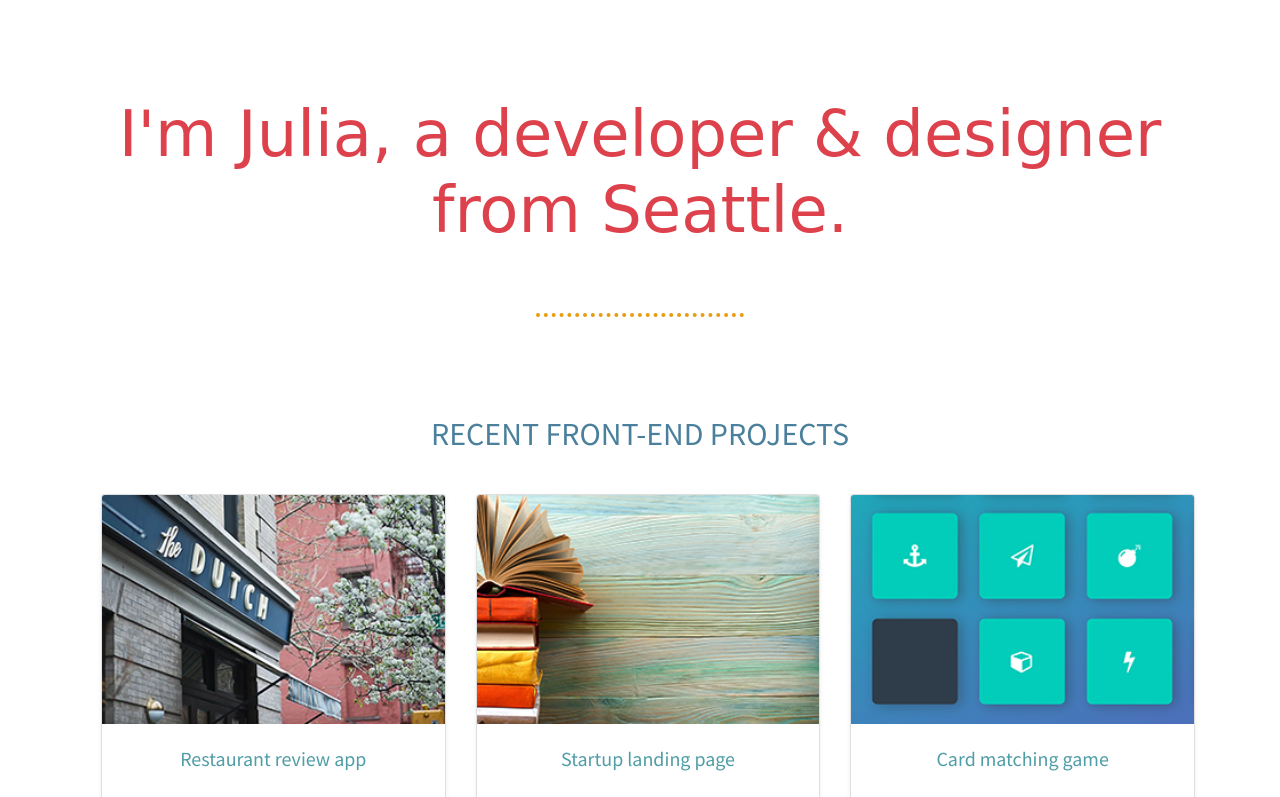
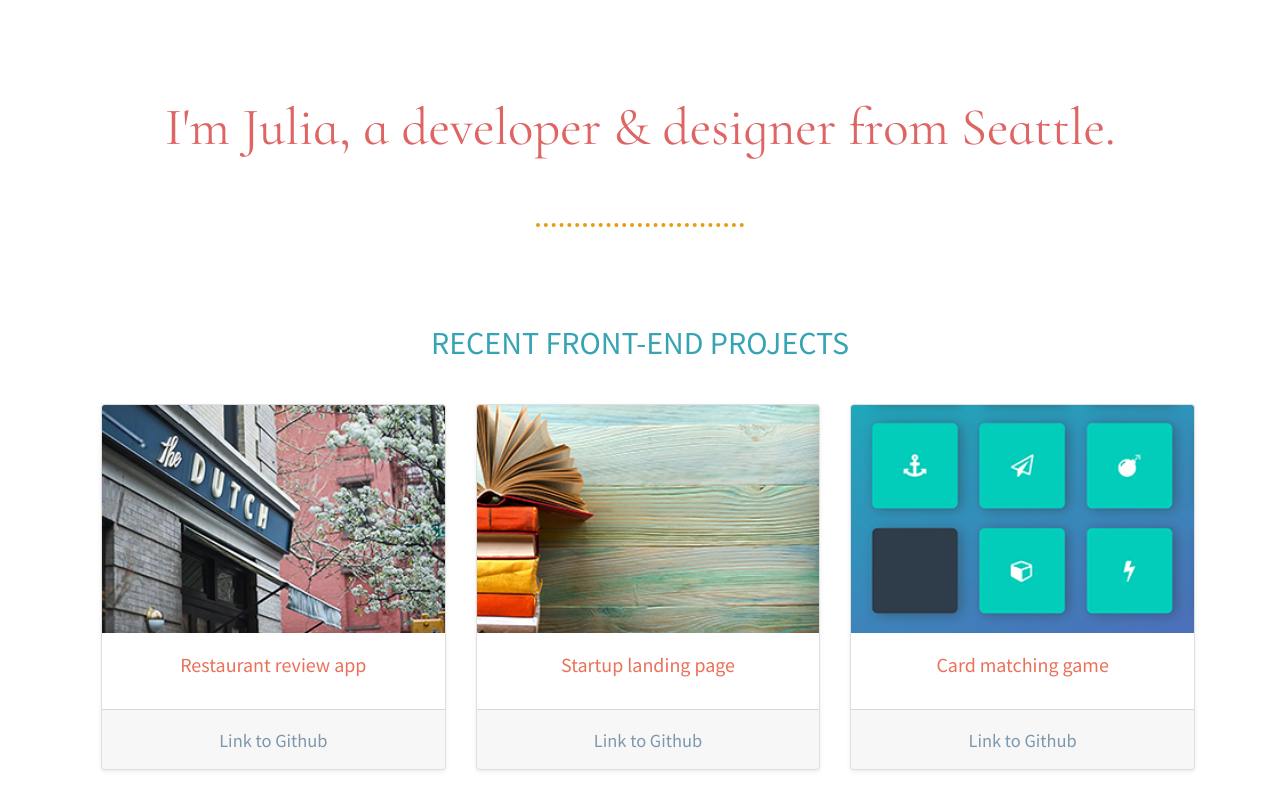
Before and after one commit to julia-crosara/portfolio, a plain HTML site: page index.html in a window 1280 px wide. Shown: the part 340-1137 px from the top of the page. Drawn offline with nearby package versions, Linux system fonts and the light colour scheme.

Commit message:
modify fonts and colors

```diff
--- a/css/main.css
+++ b/css/main.css
@@ -6,9 +6,9 @@ body {
 }
 
 h1 {
-    font-size: 4rem;
-    color: #dd424c;
-    font-family: "Sacramento", cursive;
+    font-size: 3.3rem;
+    color: #de6564;
+    font-family: 'Cormorant Infant', serif;
 }
 
 h2 {
@@ -19,8 +19,7 @@ h2 {
 }
 
 h5 {
-    color: #4f9da6;
-    line-height: 1.5;
+    color: #eb7059;
 }
 
 a {
@@ -90,7 +89,7 @@ li {
 }
 
 .recent {
-    color: #4a809c;
+    color: #37a4b3;
 }
 
 .card-deck .card {
```
